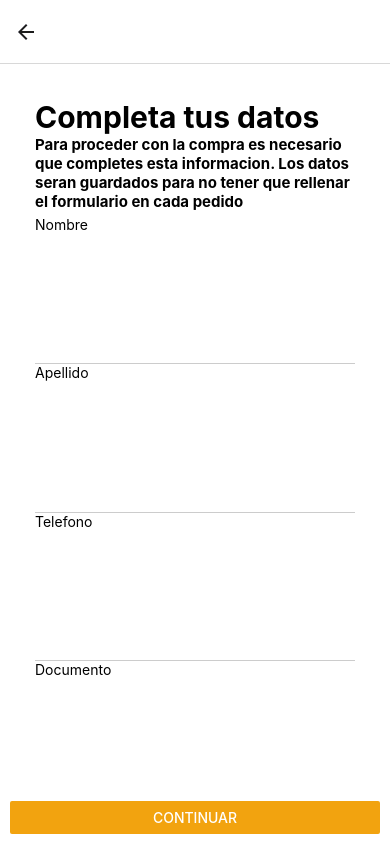
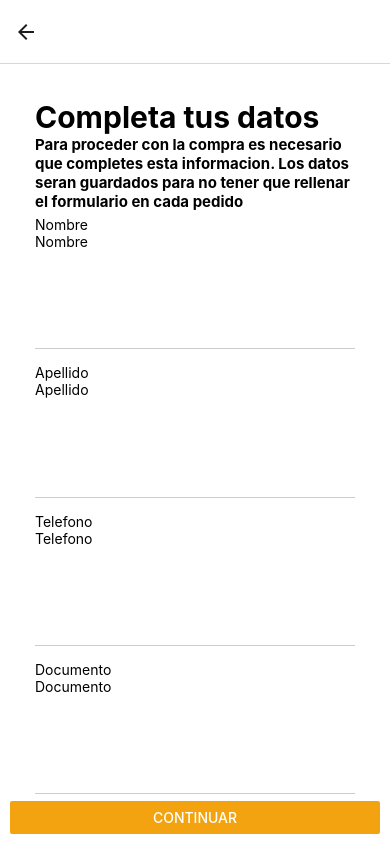
Before and after one commit to ne7espinosa/UNLA-PS2022C-E18, a React Native app: screen /DatosPersonalesScreen in a window 390 px wide. Built offline with nearby package versions, Linux system fonts and the light colour scheme; what expo-linking would draw is missing.

Commit message:
Se realizan ajustes en datos personales, detalle de pedido y pedido

```diff
--- a/components/Themed.tsx
+++ b/components/Themed.tsx
@@ -3,7 +3,7 @@
  * https://docs.expo.io/guides/color-schemes/
  */
 
-import { Text as DefaultText, View as DefaultView } from 'react-native';
+import { Text as DefaultText, View as DefaultView, TextInput as DefaultTextInput } from 'react-native';
 
 import Colors from '../constants/Colors';
 import useColorScheme from '../hooks/useColorScheme';
@@ -29,6 +29,7 @@ type ThemeProps = {
 
 export type TextProps = ThemeProps & DefaultText['props'];
 export type ViewProps = ThemeProps & DefaultView['props'];
+export type TextInputProps = ThemeProps & DefaultTextInput['props'];
 
 export function Text(props: TextProps) {
   const { style, lightColor, darkColor, ...otherProps } = props;
@@ -43,3 +44,10 @@ export function View(props: ViewProps) {
 
   return <DefaultView style={[{ backgroundColor }, style]} {...otherProps} />;
 }
+
+export function TextInput(props: TextInputProps) {
+  const { style, lightColor, darkColor, ...otherProps } = props;
+  const color = useThemeColor({ light: lightColor, dark: darkColor }, 'text');
+
+  return <DefaultTextInput style={[{ color }, style]} {...otherProps} />;
+}
--- a/screens/DatosPersonalesScreen.tsx
+++ b/screens/DatosPersonalesScreen.tsx
@@ -1,13 +1,13 @@
 import React, { useState } from 'react'
-import {Button, TextInput,ScrollView, StyleSheet} from 'react-native'
+import { Button, ScrollView, StyleSheet } from 'react-native'
 import { RootStackParamList, RootStackScreenProps } from '../types';
 import { NavigationProp, RouteProp, useNavigation } from '@react-navigation/native';
-import { Text, View } from '../components/Themed';
+import { Text, View, TextInput } from '../components/Themed';
 
 type DatosPersonalesRouteProps = RouteProp<RootStackParamList, "DatosPersonalesScreen">
 type DatosPersonalesProps = { route: DatosPersonalesRouteProps }
 
-export default function DatosPersonalescreen(props: DatosPersonalesProps){
+export default function DatosPersonalescreen(props: DatosPersonalesProps) {
 
   const [state, setState] = useState({
     name: '',
@@ -17,7 +17,7 @@ export default function DatosPersonalescreen(props: DatosPersonalesProps){
   });
 
   const handleChangeText = (name: string, value: string) => {
-    setState({...state, [name]: value})
+    setState({ ...state, [name]: value })
   }
 
 
@@ -30,27 +30,31 @@ export default function DatosPersonalescreen(props: DatosPersonalesProps){
       </Text>
 
       <View style={styles.inputGroup}>
+        <Text>Nombre</Text>
         <TextInput placeholder='Nombre'
-        onChangeText={(value) => handleChangeText('name',value)}
+          onChangeText={(value) => handleChangeText('name', value)}
         />
       </View>
       <View style={styles.inputGroup}>
+        <Text>Apellido</Text>
         <TextInput placeholder='Apellido'
-        onChangeText={(value) => handleChangeText('surname',value)}
+          onChangeText={(value) => handleChangeText('surname', value)}
         />
       </View>
       <View style={styles.inputGroup}>
+        <Text>Telefono</Text>
         <TextInput placeholder='Telefono'
-        onChangeText={(value) => handleChangeText('phone',value)}
+          onChangeText={(value) => handleChangeText('phone', value)}
         />
       </View>
       <View style={styles.inputGroup}>
+        <Text>Documento</Text>
         <TextInput placeholder='Documento'
-        onChangeText={(value) => handleChangeText('dni',value)}
+          onChangeText={(value) => handleChangeText('dni', value)}
         />
       </View>
       <View style={styles.buttonConfirmar}>
-        <Button color={'#F2A30F'} title='Continuar' onPress={() =>{}}/>
+        <Button color={'#F2A30F'} title='Continuar' onPress={() => { }} />
       </View>
     </View>
 
@@ -69,23 +73,24 @@ const styles = StyleSheet.create({
     fontWeight: 'bold',
     flexDirection: 'row'
   },
-  subtitulo:{
+  subtitulo: {
     fontSize: 15,
     marginBottom: 5,
     textAlign: 'left',
     fontWeight: 'bold',
   },
   buttonConfirmar: {
-        right: 10,
-        left: 10,
-        position: 'absolute',
-        bottom: 10,
+    right: 10,
+    left: 10,
+    position: 'absolute',
+    bottom: 10,
   },
-  inputGroup:{
+  inputGroup: {
     flex: 1,
     padding: 0,
-    marginbuttom: 15,
+    marginBottom: 15,
     borderBottomWidth: 1,
-    borderBottomColor: '#cccccc'
-  },
+    borderBottomColor: '#cccccc',
+    alignContent: 'space-between'
+  }
 });
--- a/screens/DetallePedidoScreen.tsx
+++ b/screens/DetallePedidoScreen.tsx
@@ -60,7 +60,7 @@ export default function DetallePedidoScreen(props: DetallePedidoProps) {
 
         <View style={styles.container}>
             <Text style={styles.title}>{producto?.nombre}</Text>
-            <Text>{producto.precio}</Text>
+            <Text>${producto.precio}</Text>
             <Image source={{ uri: producto?.imagenURL }} key={producto.id} style={styles.imagen} />
             <Text> {producto.detalle} </Text>
             <View style={styles.buttonsCantidad}>
--- a/screens/PedidoScreen.tsx
+++ b/screens/PedidoScreen.tsx
@@ -1,13 +1,11 @@
 import React, { useContext, useState } from 'react';
-import { Image, FlatList, StyleSheet, Button, TouchableOpacity, } from 'react-native';
-import { NavigationProp, RouteProp, useNavigation } from '@react-navigation/native';
+import { StyleSheet, Button } from 'react-native';
+import { RouteProp, useNavigation } from '@react-navigation/native';
 import EditScreenInfo from '../components/EditScreenInfo';
 import { Text, View } from '../components/Themed';
 import { PedidoContext } from '../contexts/pedidoContext';
-import { RootStackParamList, RootStackScreenProps } from '../types';
-import { AntDesign,MaterialIcons,Ionicons,FontAwesome  } from '@expo/vector-icons';
-
-
+import { RootStackParamList } from '../types';
+import { AntDesign, Ionicons } from '@expo/vector-icons';
 
 type PedidoRouteProps = RouteProp<RootStackParamList, "PedidoScreen">
 type PedidoProps = { route: PedidoRouteProps }
@@ -15,9 +13,6 @@ type PedidoProps = { route: PedidoRouteProps }
 export default function PedidoScreen(props: PedidoProps) {
   const pedidoContext = useContext(PedidoContext);
   const productos = pedidoContext.productos;
-  // const precioTotal = [precioTotal, setPrecioTotal] = useState(0);
-  const [precioTotal, setPrecioTotal] = useState<number>(0);
-
   const navigation = useNavigation();
 
   return (
@@ -28,39 +23,23 @@ export default function PedidoScreen(props: PedidoProps) {
       {
         pedidoContext.productos.length > 0 ?
           <View style={styles.container}>
-
             <Text style={styles.subtitulo}>Resumen</Text>
-
-            <Text style={ styles.subtotal}>Subtotal: ${productos.reduce((sumar, item) => sumar + item.precioTotal, 0)} </Text>
+            <Text style={styles.subtotal}>Subtotal: ${productos.reduce((sumar, item) => sumar + item.precioTotal, 0)} </Text>
             <Text style={styles.subtitulo}>Método de pago</Text>
             <Text style={styles.pagoTarjeta}> <Ionicons name="card-outline" size={24} color="white" />Pago con tarjeta <AntDesign name="checkcircle" size={24} color={'#F2A30F'} /></Text>
-
           </View>
-
-
           :
-
           <View>
-
           </View>
       }
 
       <View style={styles.buttonConfirmar}>
         <View style={styles.separator} lightColor="#eee" darkColor="rgba(255,255,255,0.1)" />
-
         <EditScreenInfo path="/screens/PedidoScreen.tsx" />
-
         <Text style={styles.subtitulo}>Total: ${productos.reduce((sumar, item) => sumar + item.precioTotal, 0)} </Text>
-
         <Button color={'#F2A30F'} title='Pagar' onPress={() => navigation.navigate('DatosPersonalesScreen')}></Button>
       </View>
-
-
     </View>
-
-
-
-
 
   );
 }
@@ -87,21 +66,21 @@ const styles = StyleSheet.create({
     width: '30%',
 
   },
-  subtotal:{
+  subtotal: {
     fontSize: 20,
     marginBottom: 5,
     textAlign: 'center',
     marginTop: 50,
   },
 
-  subtitulo:{
+  subtitulo: {
     fontSize: 20,
     marginBottom: 5,
     textAlign: 'center',
     fontWeight: 'bold',
   },
 
-  pagoTarjeta:{
+  pagoTarjeta: {
     fontSize: 15,
     marginBottom: 5,
     fontWeight: 'bold',
```
Lines whose indentation alone changed are shown as unchanged.
